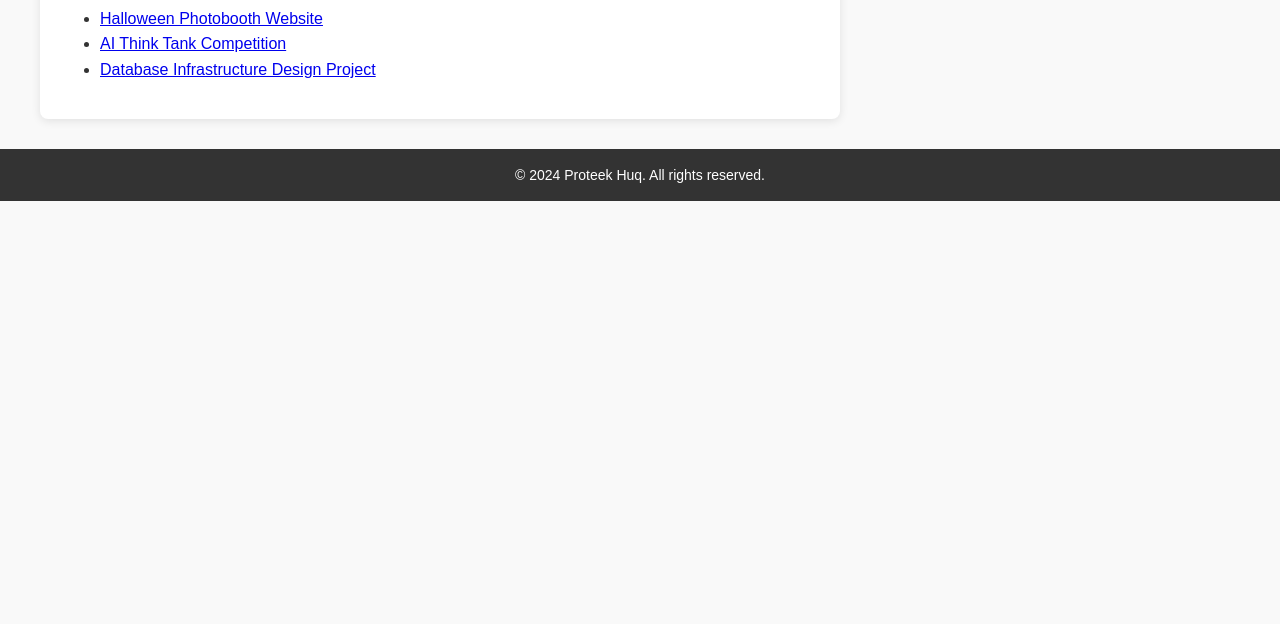
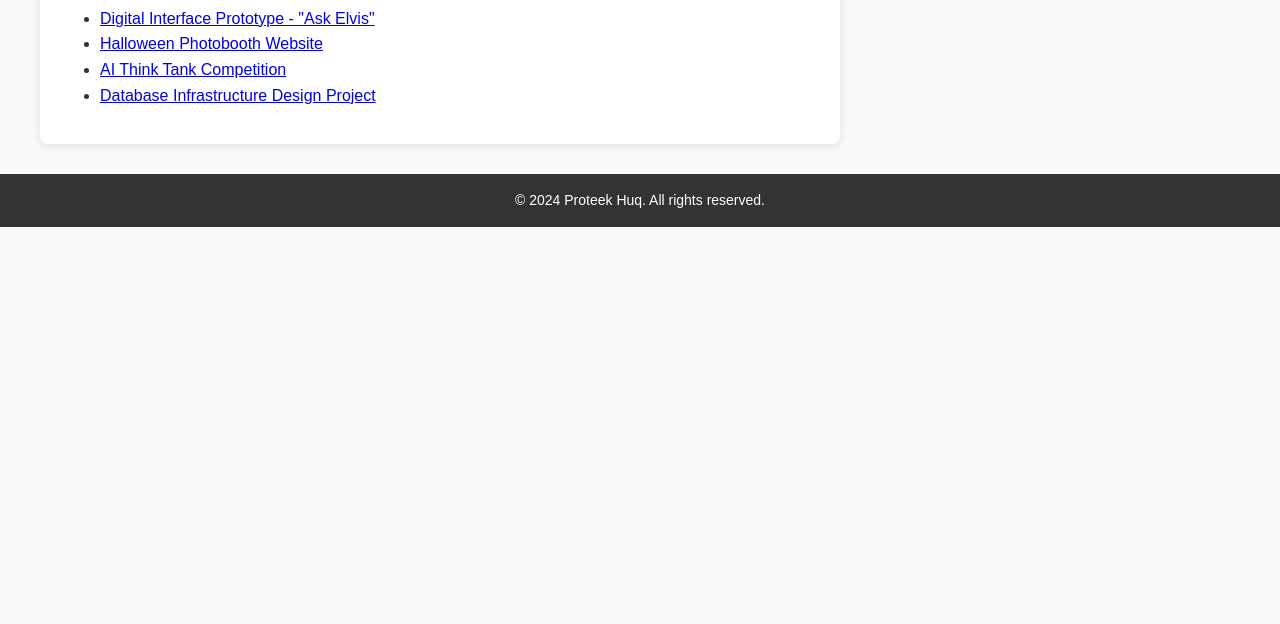
Before and after one commit to ProteekHuq/ProteekHuq, a plain HTML site: page projects.html in a window 1280 px wide. Shown: the part 176-800 px from the top of the page. Drawn offline with Linux system fonts and the light colour scheme.

Commit message:
Update projects.html

```diff
--- a/projects.html
+++ b/projects.html
@@ -143,6 +143,8 @@
             <h2>Projects</h2> <!-- Section title -->
             <ul>
                 <!-- List of project links -->
+
+                <li><a href="project/ask-elvis.html"> Digital Interface Prototype - "Ask Elvis"</a></li>
                 <li><a href="project/Halloween Photobooth Website.html"> Halloween Photobooth Website</a></li>
                 <li><a href="project/ai-think-tank.html">AI Think Tank Competition</a></li>
                 <li><a href="project/Database Infrastructure Design Project.html">Database Infrastructure Design Project</a></li>
```
